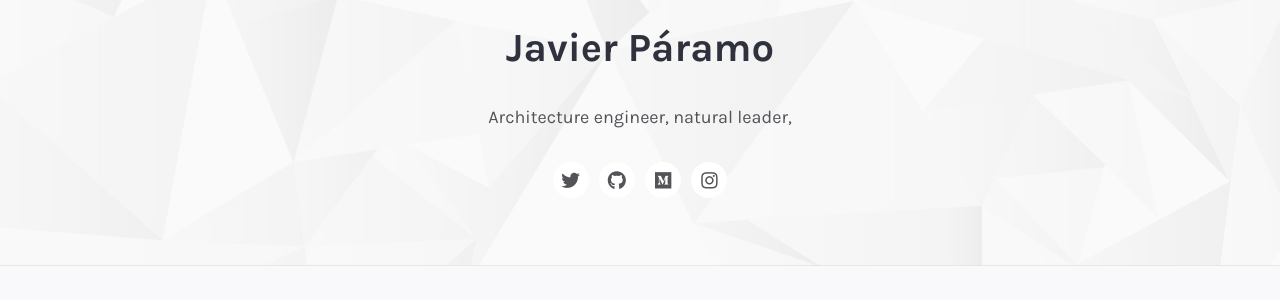
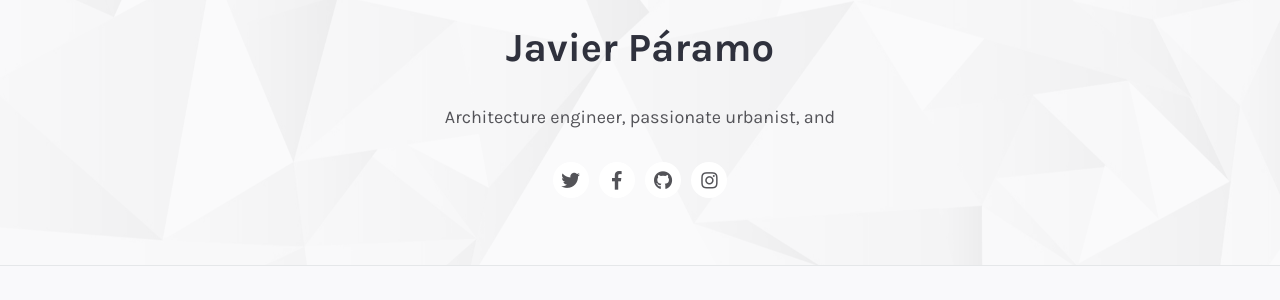
Before and after one commit to javparamo/javparamo.github.io, a Jekyll site: the page built from index.html, in a window 1280 px wide. Shown: the part 322-622 px from the top of the page. Built offline with Jekyll 4.4.1, drawn with Linux system fonts in a browser that asks for light colours; some web fonts are replaced; the list of posts is cut into pages by our own code.

Commit message:
Update _config.yml

```diff
--- a/_config.yml
+++ b/_config.yml
@@ -5,7 +5,7 @@ meta_description: ''
 logo: 'assets/images/logo.png'
 favicon: 'assets/images/logo.png'
 baseurl:
-production_url: https://trankimtung.com/
+production_url: https://javierparamo.me/
 disqus:
 mailchimp_url: ''
 cover_image: bc_1.jpg
@@ -17,20 +17,20 @@ author:
   name: 'Javier Páramo'
   image: 'avatar.jpg'
   greetings: "Javier Páramo"
-  description: "Architecture engineer, natural leader, "
+  description: "Architecture engineer, passionate urbanist, and "
   bio: ''
 
 # Contact form setings
-email: contact@trankimtung.com
+email: david@davidomar.me
 contact_page_description: ""
 thankyou_page_description: ""
 
 # Social links
-medium: '@trankimtung'
-instagram: 'trankimtungxd'
-twitter: 'trankimtungxd'
-facebook:
-github: 'trankimtung'
+medium:
+instagram: 'jav_paramo'
+twitter: 'javierparamo'
+facebook: 'javierparamo'
+github:
 codepen:
 dribbble:
 pinterest:
```
